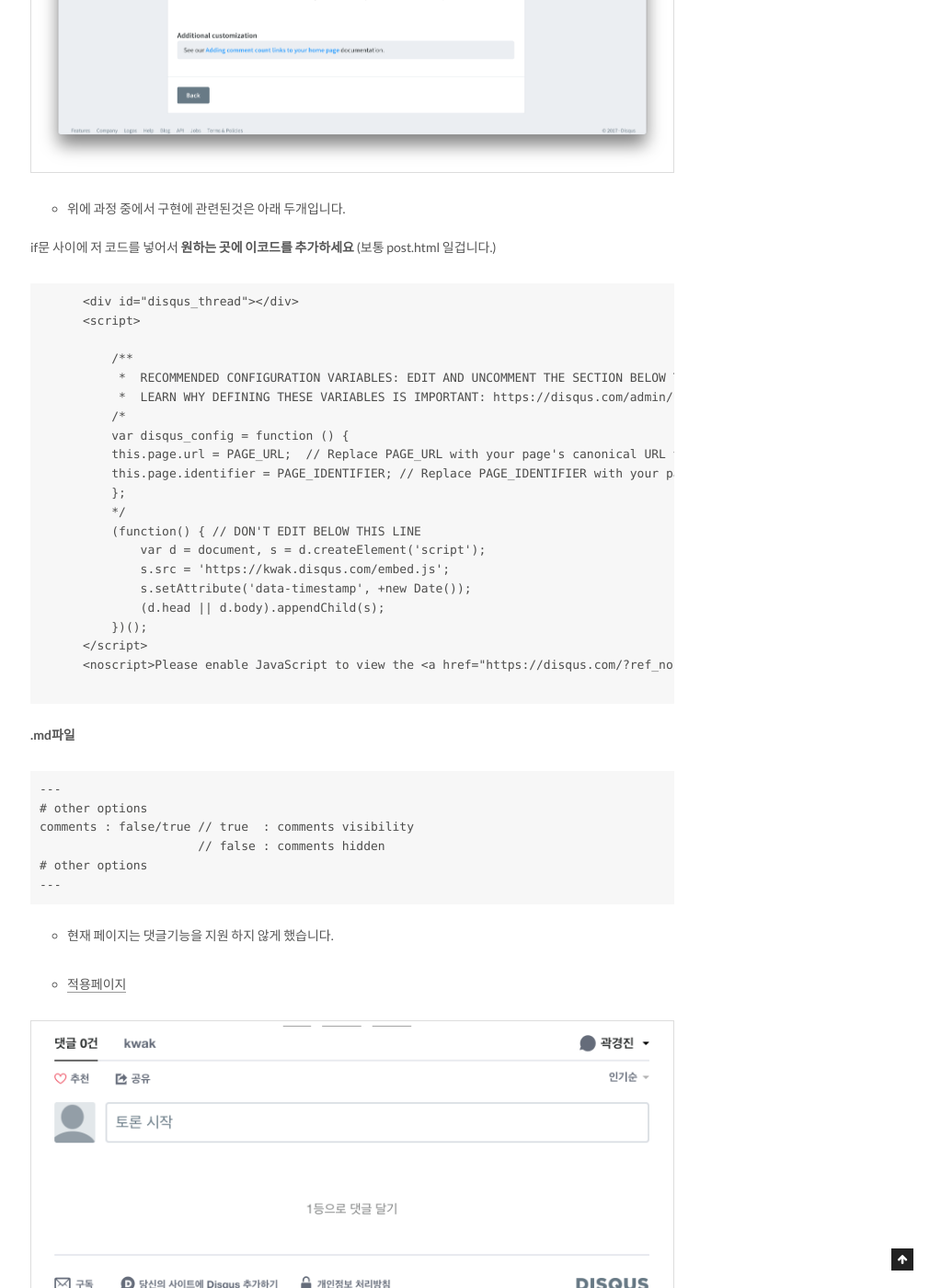
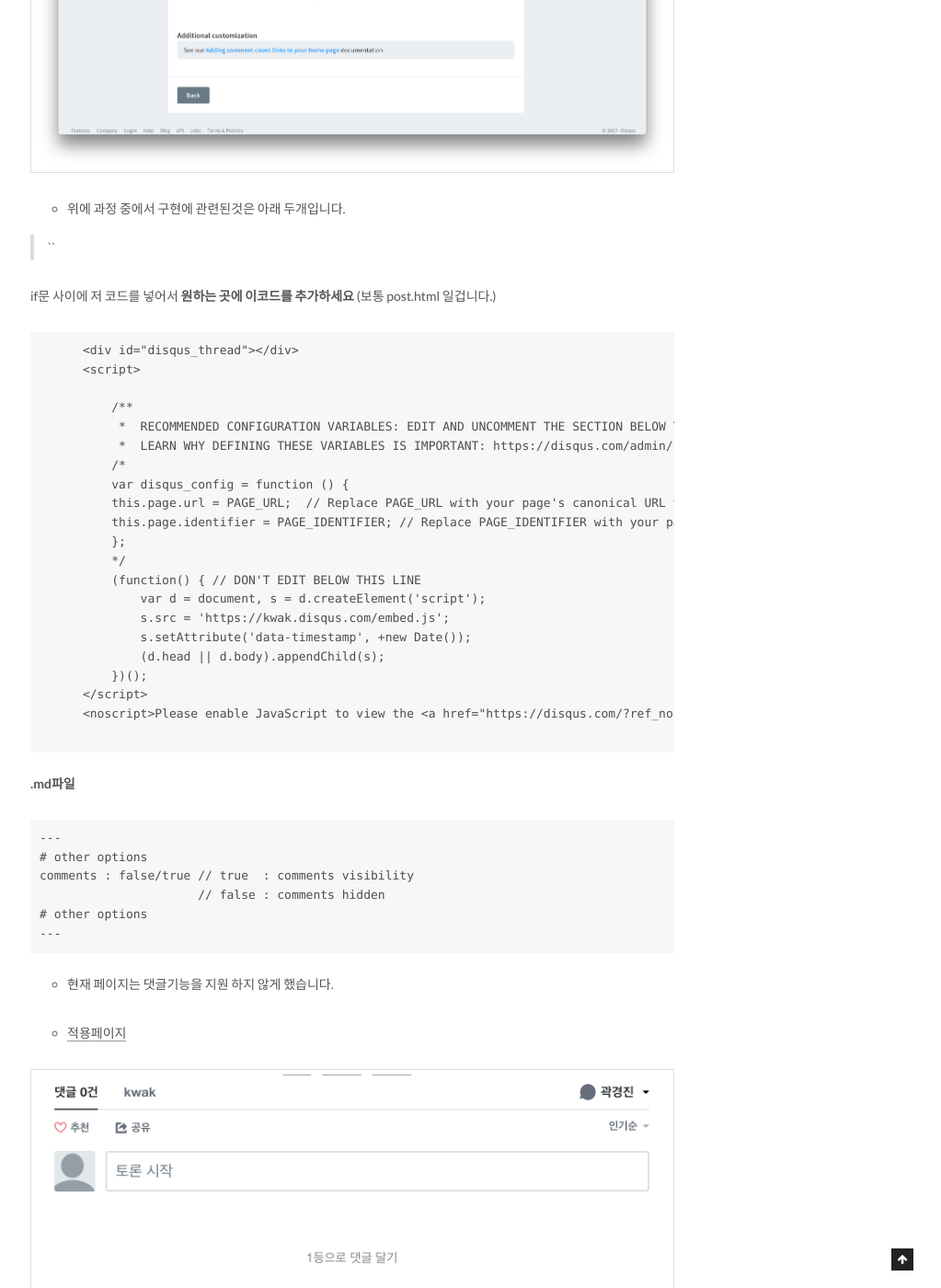
Before and after one commit to kwakkwakkwak/kwakkwakkwak.github.io, a Jekyll site: the page built from _posts/2017-10-03-disqus.md, in a window 1280 px wide and 1400 px high, scrolled down 4739 px. Shown: the whole window at 92% size, without its empty margins (257-1280 px from the left). Built offline with Jekyll 4.4.1, drawn with Linux system fonts in a browser that asks for light colours.

Commit message:
disqus update

```diff
--- a/_posts/2017-10-03-disqus.md
+++ b/_posts/2017-10-03-disqus.md
@@ -32,6 +32,8 @@ Github Blog에 댓글기능을! [Disqus](https://disqus.com/)
 ![7](/assets/images/disqus/7.png)
 
 * 위에 과정 중에서 구현에 관련된것은 아래 두개입니다.
+
+> `{% if page.comments %}` `{% endif %}`
 
 if문 사이에 저 코드를 넣어서
 **원하는 곳에 이코드를 추가하세요**   (보통 post.html 일겁니다.)
```
